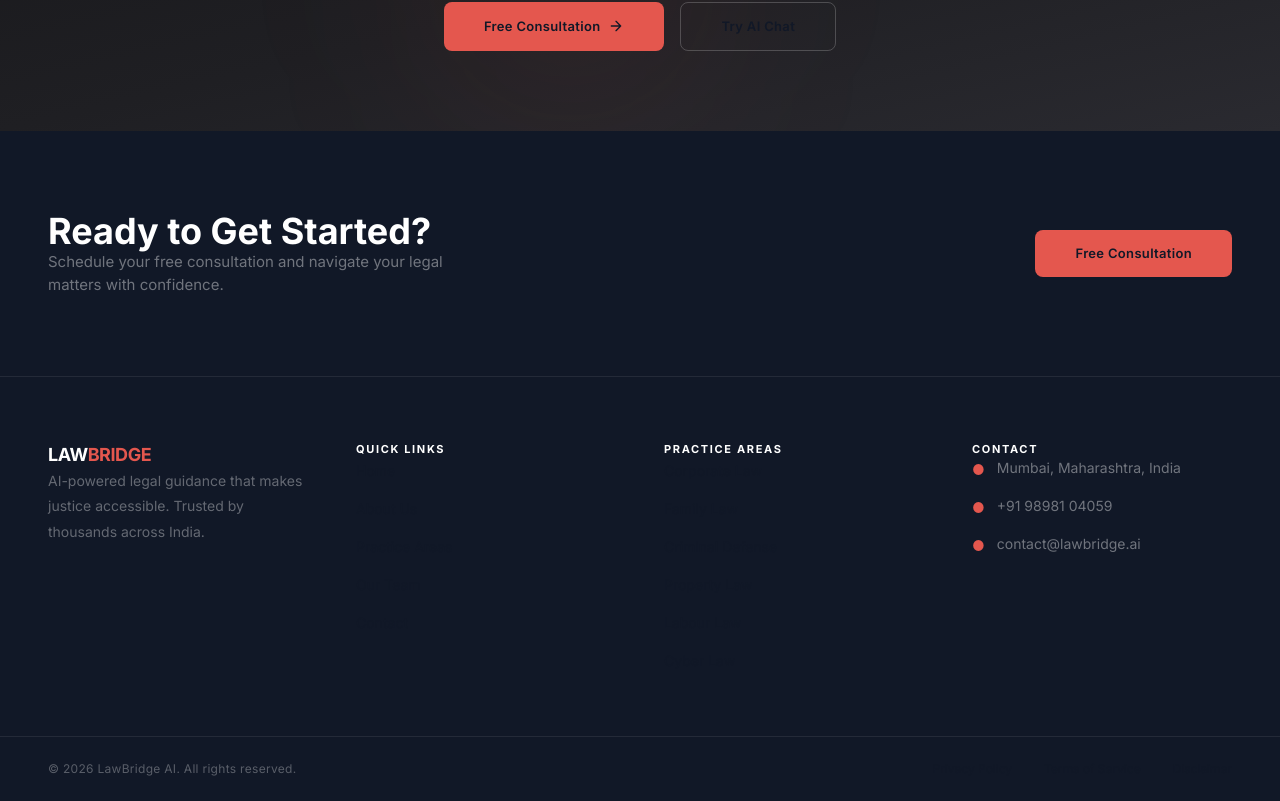
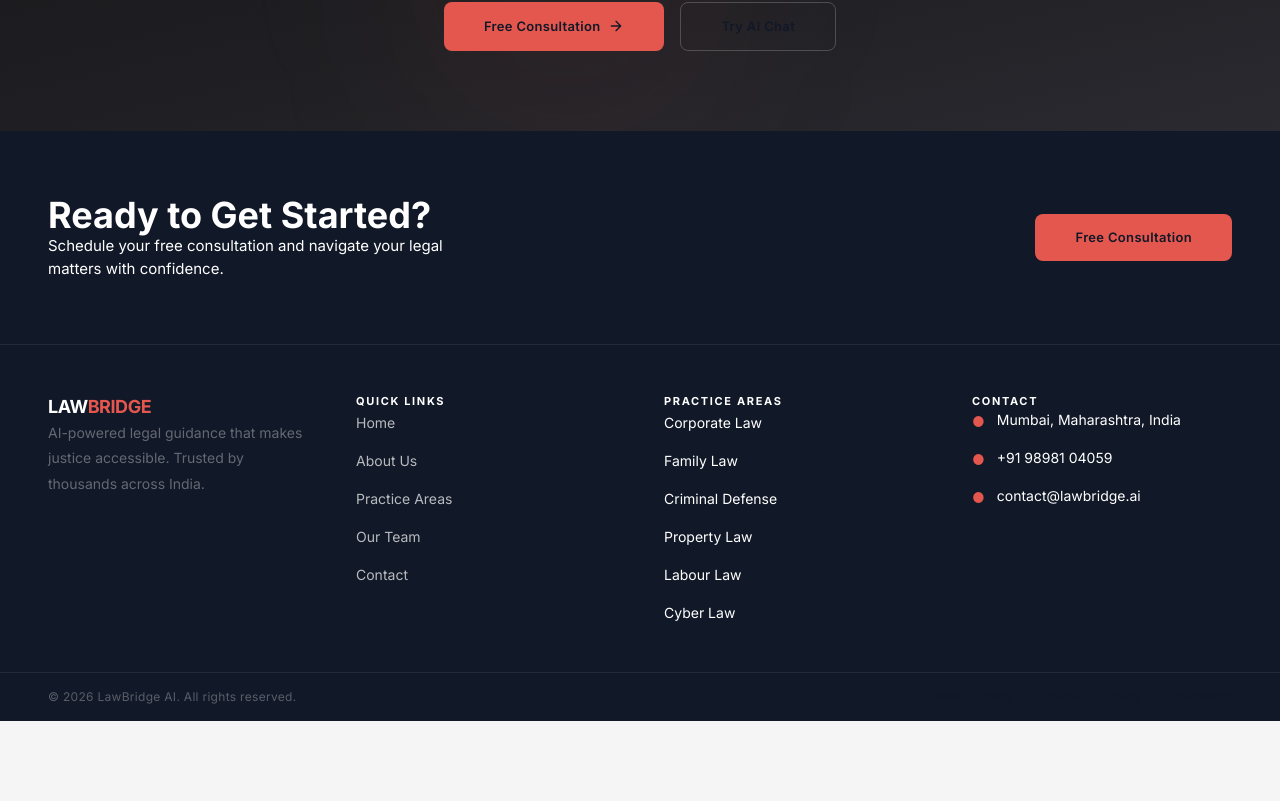
Before and after one commit to misbashaikh9/Law_Project_AICW, a React (Vite) app in the folder frontend/: page /about in a window 1280 px wide. Shown: the part 4100-4901 px from the top of the page. After the commit the page ends 4821 px from the top, so only its background shows below. Built offline with nearby package versions, Linux system fonts and the light colour scheme.

Commit message:
frontend update

```diff
--- a/frontend/src/pages/About.jsx
+++ b/frontend/src/pages/About.jsx
@@ -1,4 +1,6 @@
 const About = () => {
+  const aboutImage ="https://images.unsplash.com/photo-1589829545856-d10d557cf95f?w=600&auto=format&fit=crop&q=80";
+
   return (
     <section id="about" className="py-28 bg-[#F5F5F5] relative">
       <div className="max-w-7xl mx-auto px-8 lg:px-12">
@@ -55,7 +57,7 @@ const About = () => {
           <div className="relative pb-8 pr-4">
             <div className="overflow-hidden rounded-lg">
               <img
-                src="https://images.unsplash.com/photo-1507003211169-0a1dd7228f2d?w=700&auto=format&fit=crop&q=80"
+                src={aboutImage}
                 alt="Legal professionals in consultation"
                 className="w-full h-[540px] object-cover grayscale-[20%]"
               />
--- a/frontend/src/pages/BlogPage.jsx
+++ b/frontend/src/pages/BlogPage.jsx
@@ -40,8 +40,7 @@ export const blogPosts = [
     date: "Mar 18, 2026",
     readTime: "5 min read",
     image:
-      "https://images.unsplash.com/photo-1563986768609-322da13575f2?w=600&auto=format&fit=crop&q=80",
-  },
+""  },
   {
     id: 4,
     category: "Family Law",
@@ -134,17 +133,19 @@ const BlogPage = () => {
               Legal <span className="text-[#E4574E]">Insights</span> &amp;
               <br className="hidden sm:block" /> Expert Analysis
             </h1>
-            <p className="text-white/50 text-base md:text-lg max-w-2xl mx-auto leading-relaxed">
-              Stay informed with the latest legal trends, expert opinions, and in-depth
-              analysis from our team of experienced legal professionals.
-            </p>
+            <div className="flex justify-center">
+  <p className="text-white/50 text-base md:text-lg max-w-2xl leading-relaxed text-center">
+    Stay informed with the latest legal trends, expert opinions, and in-depth
+    analysis from our team of experienced legal professionals.
+  </p>
+</div>
           </div>
         </div>
       </section>
 
       {/* Featured Post */}
       {featuredPost && (
-        <section className="max-w-7xl mx-auto px-8 lg:px-12 -mt-12 relative z-20 mb-16">
+        <section className="max-w-7xl mx-auto px-8 lg:px-12  relative z-20 mb-16">
           <div className="group bg-white rounded-2xl border border-gray-100 shadow-xl overflow-hidden grid lg:grid-cols-2 gap-0 hover:shadow-2xl transition-all duration-500">
             <div className="relative overflow-hidden">
               <img
--- a/frontend/src/pages/LawFooter.jsx
+++ b/frontend/src/pages/LawFooter.jsx
@@ -5,12 +5,12 @@ const LawFooter = () => {
     <footer className="bg-charcoal relative overflow-hidden">
       {/* Top CTA */}
       <div className="border-b border-white/[0.08]">
-        <div className="max-w-7xl mx-auto px-8 lg:px-12 py-20 flex flex-col md:flex-row items-center justify-between gap-8">
+        <div className="max-w-7xl mx-auto px-8 lg:px-12 py-16 flex flex-col md:flex-row items-center justify-between gap-8">
           <div>
             <h3 className="text-3xl md:text-4xl font-bold text-white mb-2">
               Ready to Get Started?
             </h3>
-            <p className="text-white/40 text-[15px] max-w-md">
+            <p className="text-white/100 text-[15px] max-w-md">
               Schedule your free consultation and navigate your legal matters with confidence.
             </p>
           </div>
@@ -24,7 +24,7 @@ const LawFooter = () => {
       </div>
 
       {/* Main footer */}
-      <div className="max-w-7xl mx-auto px-8 lg:px-12 py-16">
+      <div className="max-w-7xl mx-auto px-8 lg:px-12 py-12">
         <div className="grid sm:grid-cols-2 lg:grid-cols-4 gap-12">
           {/* Brand */}
           <div>
@@ -48,8 +48,12 @@ const LawFooter = () => {
                 { label: "Contact", href: "#contact" },
               ].map((link) => (
                 <li key={link.label}>
-                  <a href={link.href} className="text-white/40 text-sm hover:text-[#E4574E] transition-colors duration-300">{link.label}</a>
-                </li>
+<a
+  href={link.href}
+  className="!text-white/70 text-sm hover:text-[#E4574E] transition-colors duration-300"
+>
+  {link.label}
+</a>                </li>
               ))}
             </ul>
           </div>
@@ -60,7 +64,7 @@ const LawFooter = () => {
             <ul className="space-y-3.5">
               {["Corporate Law", "Family Law", "Criminal Defense", "Property Law", "Labour Law", "Cyber Law"].map((area) => (
                 <li key={area}>
-                  <a href="#practice" className="text-white/40 text-sm hover:text-[#E4574E] transition-colors duration-300">{area}</a>
+                  <a href="#practice" className="!text-white/100 text-sm hover:text-[#E4574E] transition-colors duration-300">{area}</a>
                 </li>
               ))}
             </ul>
@@ -72,15 +76,15 @@ const LawFooter = () => {
             <ul className="space-y-4">
               <li className="flex items-start gap-3">
                 <span className="text-[#E4574E] text-sm mt-0.5">&#9679;</span>
-                <span className="text-white/40 text-sm">Mumbai, Maharashtra, India</span>
+                <span className="text-white/100 text-sm">Mumbai, Maharashtra, India</span>
               </li>
               <li className="flex items-start gap-3">
                 <span className="text-[#E4574E] text-sm mt-0.5">&#9679;</span>
-                <span className="text-white/40 text-sm">+91 98981 04059</span>
+                <span className="text-white/100 text-sm">+91 98981 04059</span>
               </li>
               <li className="flex items-start gap-3">
                 <span className="text-[#E4574E] text-sm mt-0.5">&#9679;</span>
-                <span className="text-white/40 text-sm">contact@lawbridge.ai</span>
+                <span className="text-white/100 text-sm">contact@lawbridge.ai</span>
               </li>
             </ul>
           </div>
@@ -89,14 +93,14 @@ const LawFooter = () => {
 
       {/* Bottom bar */}
       <div className="border-t border-white/[0.08]">
-        <div className="max-w-7xl mx-auto px-8 lg:px-12 py-6 flex flex-col md:flex-row items-center justify-between gap-4">
+        <div className="max-w-7xl mx-auto px-8 lg:px-12 py-4 flex flex-col md:flex-row items-center justify-between gap-4">
           <p className="text-white/30 text-xs tracking-wide">
             &copy; 2026 LawBridge AI. All rights reserved.
           </p>
           <div className="flex gap-8">
-            <a href="#" className="text-white/30 text-xs hover:text-[#E4574E] transition-colors duration-300">Privacy Policy</a>
-            <a href="#" className="text-white/30 text-xs hover:text-[#E4574E] transition-colors duration-300">Terms of Service</a>
-            <a href="#" className="text-white/30 text-xs hover:text-[#E4574E] transition-colors duration-300">Disclaimer</a>
+            <a href="#" className="text-white/90 text-xs hover:text-[#E4574E] transition-colors duration-300">Privacy Policy</a>
+            <a href="#" className="text-white/90 text-xs hover:text-[#E4574E] transition-colors duration-300">Terms of Service</a>
+            <a href="#" className="text-white/90 text-xs hover:text-[#E4574E] transition-colors duration-300">Disclaimer</a>
           </div>
         </div>
       </div>
--- a/frontend/src/pages/Services.jsx
+++ b/frontend/src/pages/Services.jsx
@@ -6,10 +6,12 @@ const services = [
         <path d="M9 12l2 2 4-4" />
       </svg>
     ),
-    title: "Fake Article Detection",
-    description:
-      "Our ML-powered engine scans and verifies legal articles, court orders, and case documents to detect fabricated or tampered content with high accuracy.",
-    tag: "AI / ML",
+
+  title: "Legal Guidance System",
+  description:
+    "Get step-by-step legal guidance based on your case type. The system explains your rights, relevant laws, and next actions in simple language.",
+  tag: "AI Assistant",
+
   },
   {
     icon: (
@@ -49,7 +51,7 @@ const services = [
     ),
     title: "Document Generation",
     description:
-      "Instantly create rent agreements, affidavits, legal notices, and compliance documents from pre-approved templates — ready for review and signature.",
+      "Instantly create email for rent agreements, affidavits, legal notices, and compliance documents — ready for review and signature.",
     tag: "Automation",
   },
   {
```
Also changed, not shown: frontend/src/pages/WhyChooseUs.jsx (+54 -31 lines).
